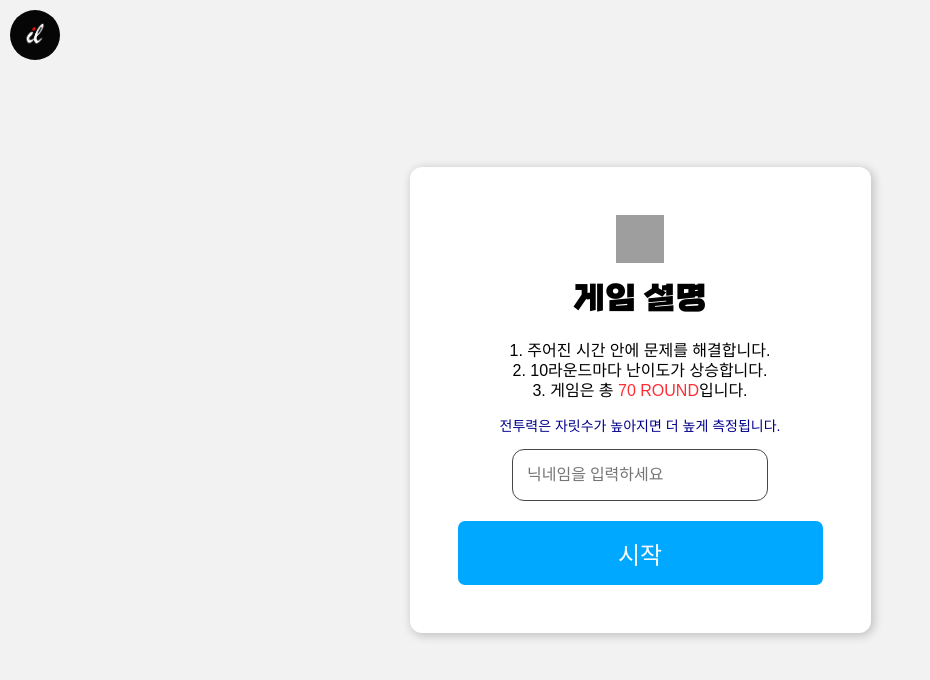
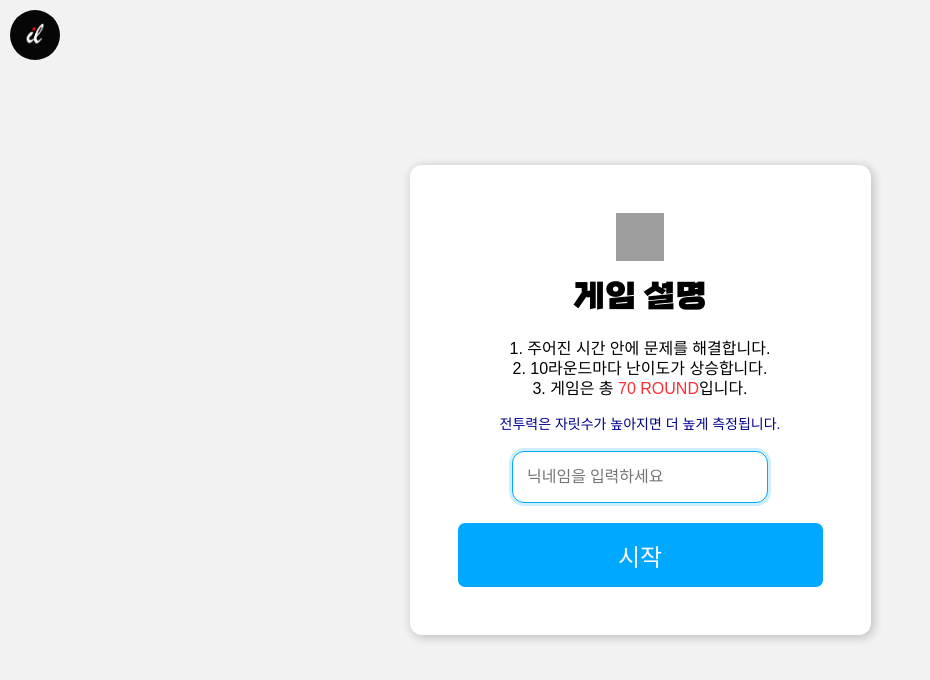
Before and after one commit to tooooo1/whoplus, a React (Create React App) app: page /ready in a window 1280 px wide. Shown: the top 680 px of the page, without its empty margins (0-930 px from the left). Built offline with nearby package versions, Linux system fonts and the light colour scheme; grey boxes are pictures that could not be loaded; a web font is replaced by a local one.

Commit message:
refactor: Ready component Improve accessibility and focus style

```diff
--- a/src/pages/Ready.tsx
+++ b/src/pages/Ready.tsx
@@ -32,7 +32,7 @@ const Ready = () => {
   };
 
   return (
-    <div>
+    <div role="main">
       <img
         src="https://img.icons8.com/color/48/000000/box-important--v1.png"
         width={48}
@@ -47,7 +47,10 @@ const Ready = () => {
         3. 게임은 총<HighlightedText> 70 ROUND</HighlightedText>입니다.
       </GameInstruction>
       <Note id="last-note">전투력은 자릿수가 높아지면 더 높게 측정됩니다.</Note>
+      <VisuallyHiddenLabel htmlFor="nickname">Nickname</VisuallyHiddenLabel>
       <NicknameInput
+        id="nickname"
+        autoFocus
         ref={inputRef}
         aria-label="닉네임 입력"
         placeholder="닉네임을 입력하세요"
@@ -77,9 +80,20 @@ const GameInstruction = styled.p`
   }
 `;
 
+const VisuallyHiddenLabel = styled.label`
+  position: absolute;
+  width: 1px;
+  height: 1px;
+  margin: -1px;
+  padding: 0;
+  overflow: hidden;
+  clip: rect(0, 0, 0, 0);
+  border: 0;
+`;
+
 const Note = styled.p`
   font-size: 14px;
-  padding-bottom: 1.5vh;
+  padding-bottom: 16px;
   text-align: center;
   color: darkblue;
 `;
@@ -90,10 +104,13 @@ const HighlightedText = styled.span`
 
 const NicknameInput = styled.input`
   border: 1px solid #474747;
-  outline: none;
   border-radius: 12px;
   font-size: 16px;
   padding: 16px 40px 16px 14px;
   margin-bottom: 16px;
   font-family: 'Pretendard-SemiBold';
+  &:focus {
+    border-color: #01a8ff;
+    box-shadow: 0 0 0 3px #01a8ff33;
+  }
 `;
```
